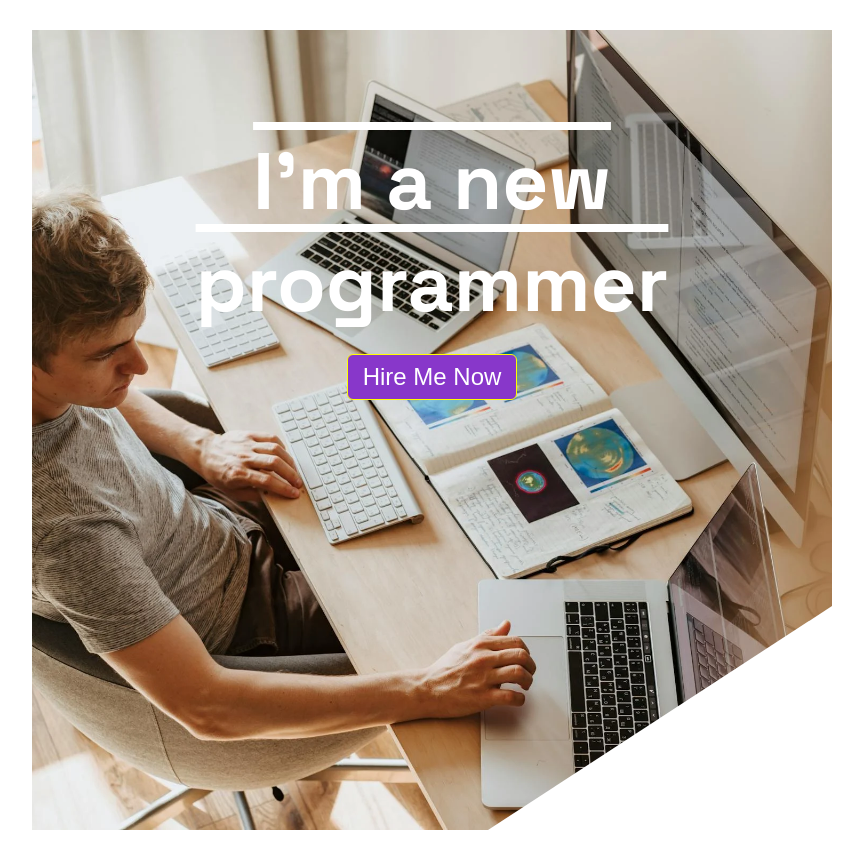
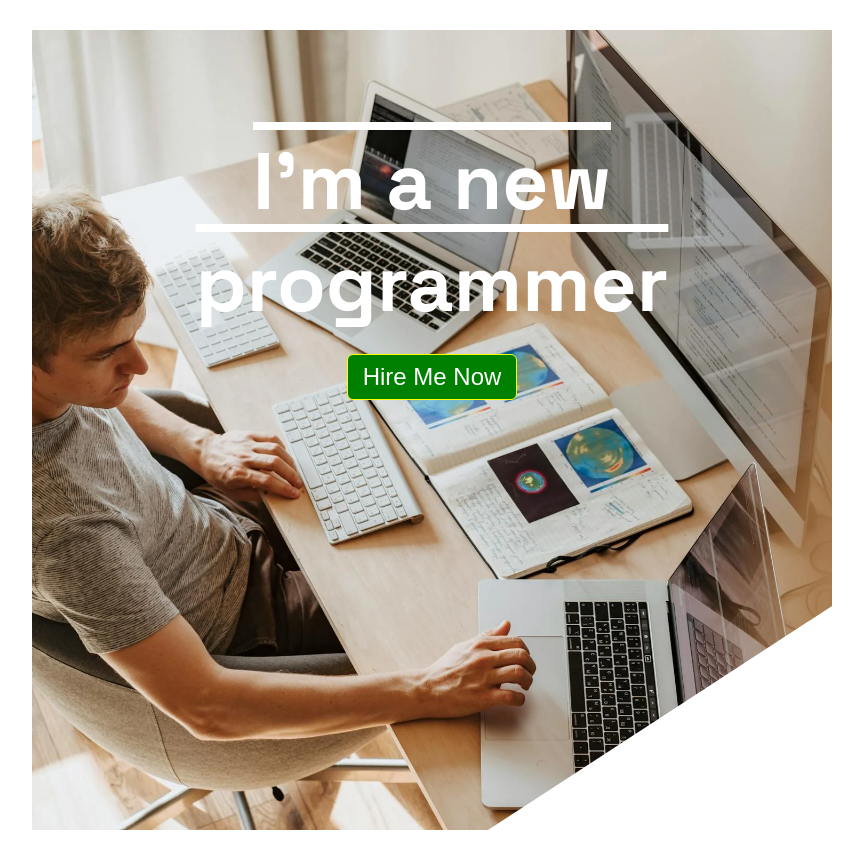
Before and after one commit to Shoikot-007/html-css-conceptual, a plain HTML site: page index.html in a window 1280 px wide. In both pictures the pointer is over the button "Hire Me Now". Shown: the whole page, without its empty margins (208-1071 px from the left). Drawn offline with Linux system fonts and the light colour scheme; a web font is replaced by a local one.

Commit message:
added button hover

```diff
--- a/styles/style.css
+++ b/styles/style.css
@@ -45,4 +45,10 @@ h1 {
   border-radius: 6px;
   font-size: 24px;
   font-family: "Gamja Flower", sans-serif;
+  cursor: pointer;
+  transition: all 1s;
 }
+
+.btn:hover {
+  background-color: green;
+}
```
